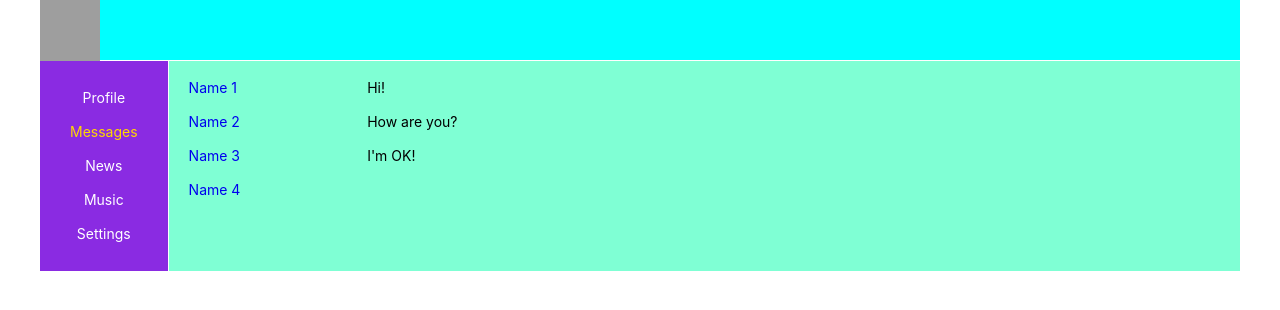
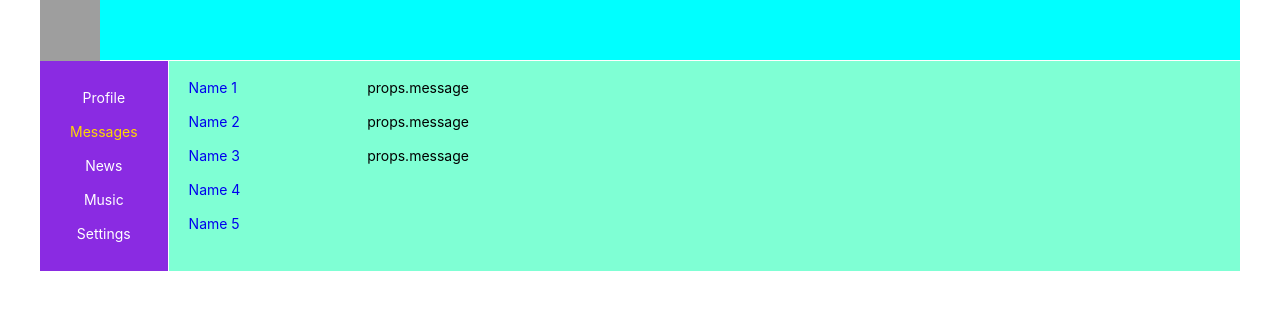
Before and after one commit to Red6eard/my_app, a React (Create React App) app: page /dialogs in a window 1280 px wide. Shown: the top 310 px of the page. Built offline with nearby package versions, Linux system fonts and the light colour scheme; grey boxes are pictures that could not be loaded.

Commit message:
диалоги переписаны на компонентах

```diff
--- a/src/components/Dialogs/Dialogs.jsx
+++ b/src/components/Dialogs/Dialogs.jsx
@@ -2,27 +2,32 @@
 import style from "./Dialogs.module.css";
 import { NavLink } from "react-router-dom";
 
-const Dialogs = () => {
+const DialogItem = (props) => {
+  return (
+    <div className={style.items}>
+      <NavLink to={"/dialogs/" + props.id}>{props.name}</NavLink>
+    </div>
+  );
+};
+
+const Message = (props) => {
+  return <div className={style.message}>props.message</div>;
+};
+
+const Dialogs = (props) => {
   return (
     <div className={style.dialogs}>
       <div className={style.dialogs_items}>
-        <div className={style.items}>
-          <NavLink to="/dialogs/1">Name 1</NavLink>
-        </div>
-        <div className={style.items}>
-          <NavLink to="/dialogs/2">Name 2</NavLink>
-        </div>
-        <div className={style.items}>
-          <NavLink to="/dialogs/3">Name 3</NavLink>
-        </div>
-        <div className={style.items}>
-          <NavLink to="/dialogs/4">Name 4</NavLink>
-        </div>
+        <DialogItem name="Name 1" id="1" />
+        <DialogItem name="Name 2" id="2" />
+        <DialogItem name="Name 3" id="3" />
+        <DialogItem name="Name 4" id="4" />
+        <DialogItem name="Name 5" id="5" />
       </div>
       <div className={style.messages}>
-        <div className={style.message}>Hi!</div>
-        <div className={style.message}>How are you?</div>
-        <div className={style.message}>I'm OK!</div>
+        <Message message="Hi!" />
+        <Message message="How are you?" />
+        <Message message="I'm ok!" />
       </div>
     </div>
   );
```
